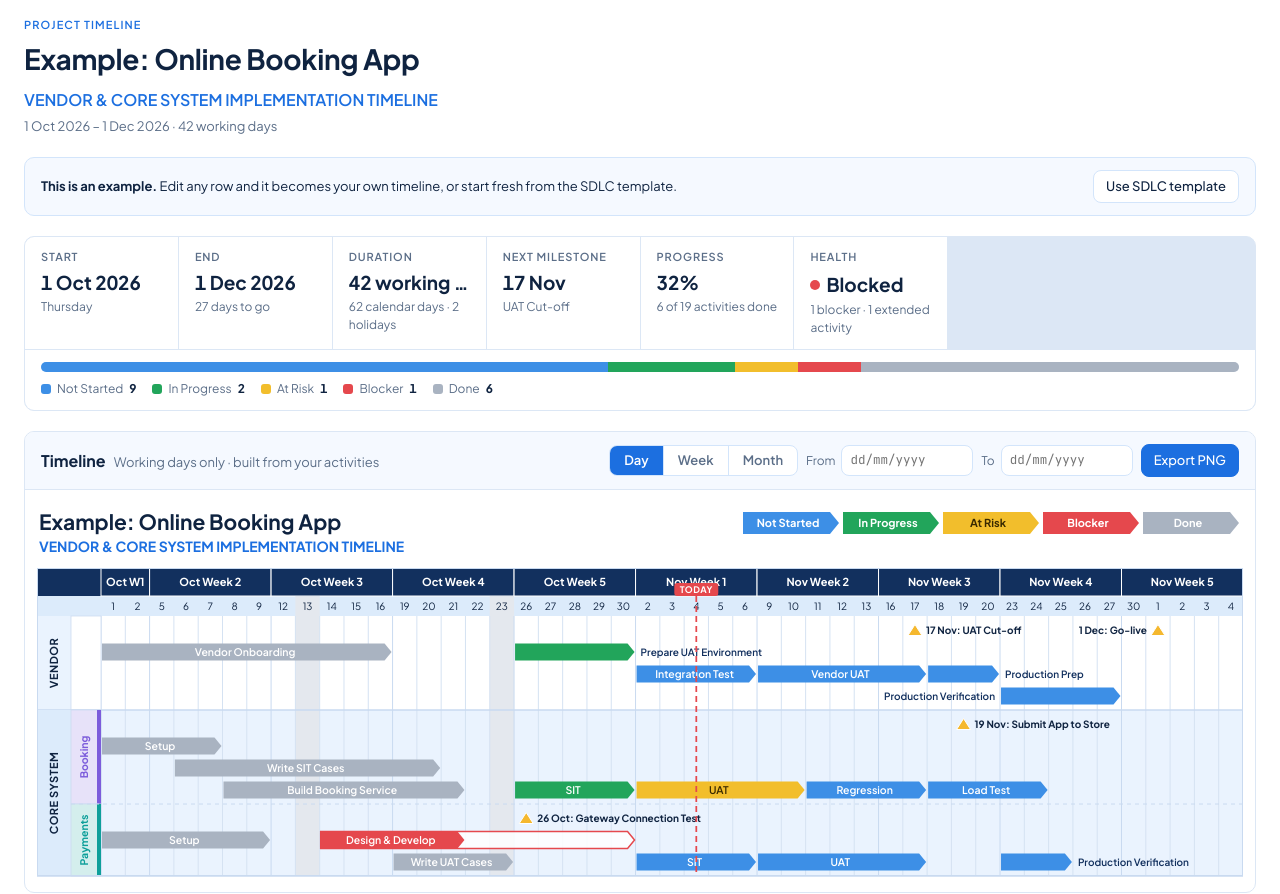
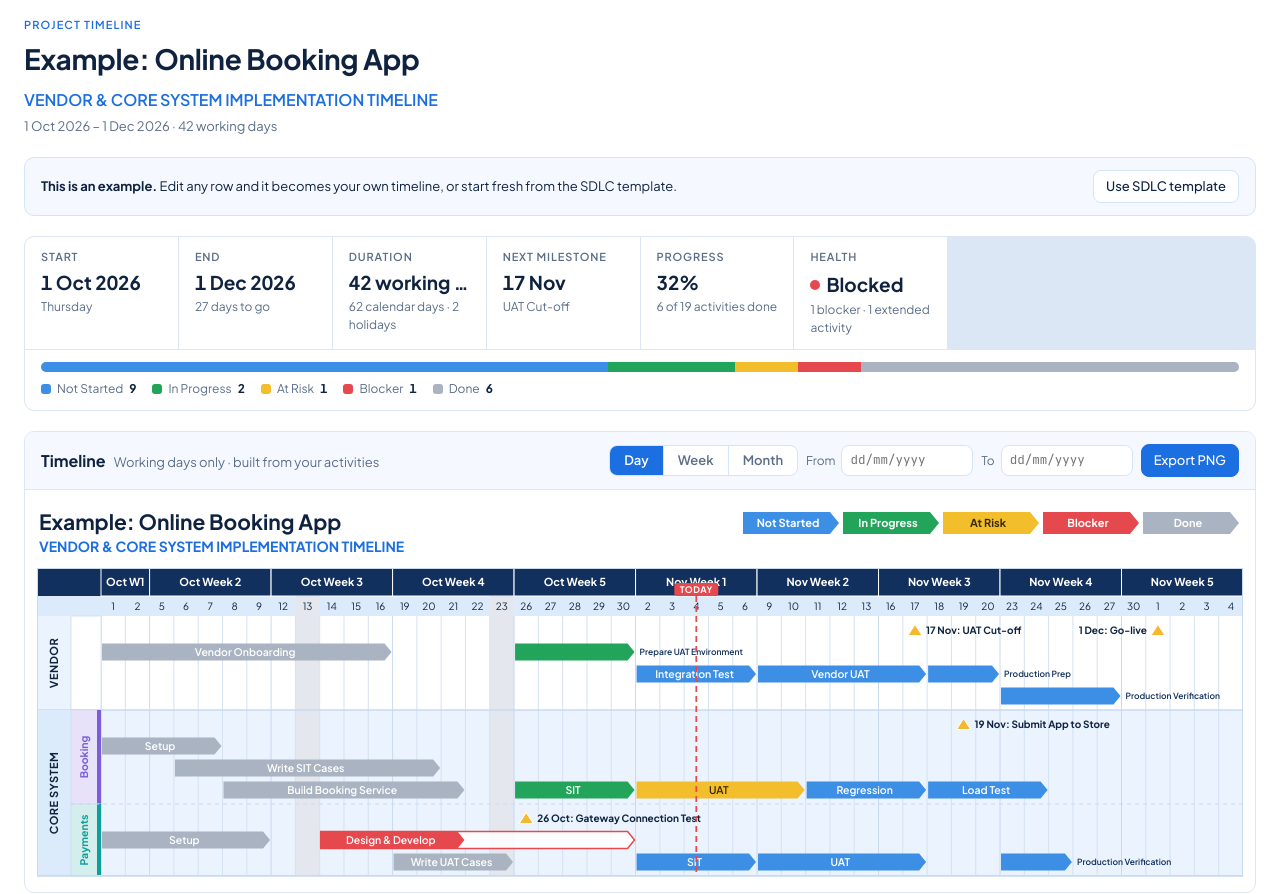
Before and after one commit to navaratveera/pm-hub, a plain HTML site: page timeline/index.html in a window 1280 px wide. Shown: the part 70-964 px from the top of the page. Drawn offline with Linux system fonts and the light colour scheme; a web font is replaced by a local one.

Commit message:
Timeline: outside names always on the right, smaller, never cut off at the edge
Co-Authored-By: Claude Opus 5.5 <noreply@anthropic.com>

```diff
--- a/timeline/index.html
+++ b/timeline/index.html
@@ -598,7 +598,7 @@ function tw(s,size,bold){ // rough text width; Thai glyphs are narrower than Lat
 function chev(x0,x1,y,h,tip){tip=Math.max(0,Math.min(tip,(x1-x0)/2));return x0+","+y+" "+(x1-tip)+","+y+" "+x1+","+(y+h/2)+" "+(x1-tip)+","+(y+h)+" "+x0+","+(y+h)}
 function wrapWords(s,max){var out=[],line="";String(s).split(/\s+/).forEach(function(w){if(!line)line=w;else if((line+" "+w).length<=max)line+=" "+w;else{out.push(line);line=w}});if(line)out.push(line);return out.slice(0,4)}
 
-function buildChart(p,availW){
+function buildChart(p,availW,padR){
   var H=holSet(p), its=p.items, t=today(), scale=SCALES[p.scale]?p.scale:"day";
   var a=Infinity,b=-Infinity,n;
   its.forEach(function(it){var sp=span(it);if(sp){a=Math.min(a,sp[0]);b=Math.max(b,finish(it))}});
@@ -634,7 +634,9 @@ function buildChart(p,availW){
   // projects/squads get their own narrow strip with rotated text, like lanes
   var LANEW=34, GROUPW=hasGroups?30:0, X0=LANEW+GROUPW;
   // always fit the page width; columns never grow past a comfortable maximum
-  var cw=Math.min(SCALES[scale].max,(availW-X0)/N), W=X0+N*cw;
+  // padR: blank space kept on the right so names beside the last bars are not cut off
+  padR=padR||0;
+  var cw=Math.min(SCALES[scale].max,(availW-X0-padR)/N), W=X0+N*cw, SW=W+padR;
   function cx(c){return X0+c*cw}
   function clamp(x){return Math.max(X0,Math.min(W,x))}
   // x where day d starts / ends on this scale
@@ -654,7 +656,7 @@ function buildChart(p,availW){
 
   // geometry + row packing
   // compact rows so long plans stay a manageable height
-  var ROWH=22, BH=17, TIP=7, FS=10.5;
+  var ROWH=22, BH=17, TIP=7, FS=10.5, OFS=8.5;
   // a name sits inside its bar when it fits (stepping the font down a little); otherwise it goes beside the bar
   function fitText(s,max){
     var sizes=[FS,9.5,8.5];
@@ -682,10 +684,8 @@ function buildChart(p,availW){
         var ft=fitText(label,geo.x1-geo.x0-TIP-8);
         geo.e0=geo.x0;geo.e1=geo.xR;
         if(ft){geo.label=ft.t;geo.fs=ft.fs}
-        else{ // outside: right of the bar, or left of it near the chart's right edge; the row keeps that space free
-          var ow=tw(label,FS-.5,true);
-          geo.out=label;geo.outLeft=geo.xR+6+ow>W&&geo.x0-6-ow>=X0;
-          if(geo.outLeft)geo.e0=geo.x0-6-ow;else geo.e1=geo.xR+6+ow;
+        else{ // outside: always to the right of the bar, in smaller type; the row keeps that space free
+          geo.out=label;geo.e1=geo.xR+5+tw(label,OFS,true);
         }
       }
       geos.push(geo);
@@ -700,6 +700,11 @@ function buildChart(p,availW){
     g.geo=geos;
     g.rows=Math.max(1,msEnds.length+tEnds.length);
   })});
+  if(!padR){
+    var over=0;
+    lanes.forEach(function(L){L.groups.forEach(function(g){g.geo.forEach(function(geo){if(geo.out&&geo.e1>W)over=Math.max(over,geo.e1-W)})})});
+    if(over>0)return buildChart(p,availW,Math.ceil(over)+8);
+  }
 
   // header groups (top row) and column labels (bottom row)
   var tops=[], wc={};
@@ -738,8 +743,8 @@ function buildChart(p,availW){
   });
   var BOT=y, HT=BOT+12;
   var o=[];
-  o.push('<svg xmlns="http://www.w3.org/2000/svg" width="'+W+'" height="'+HT+'" viewBox="0 0 '+W+' '+HT+'" font-family="'+FONT+'" role="img" aria-label="'+esc((title||"Timeline")+" chart")+'">');
-  o.push('<rect width="'+W+'" height="'+HT+'" fill="#FFFFFF"/>');
+  o.push('<svg xmlns="http://www.w3.org/2000/svg" width="'+SW+'" height="'+HT+'" viewBox="0 0 '+SW+' '+HT+'" font-family="'+FONT+'" role="img" aria-label="'+esc((title||"Timeline")+" chart")+'">');
+  o.push('<rect width="'+SW+'" height="'+HT+'" fill="#FFFFFF"/>');
   if(title)o.push('<text x="2" y="28" font-size="21" font-weight="700" fill="'+C.ink+'">'+esc(title)+'</text>');
   if(subtitle)o.push('<text x="2" y="'+(title?50:28)+'" font-size="14" font-weight="700" fill="'+C.accent+'">'+esc(subtitle)+'</text>');
   var lx=legendBelow?2:W-legendW;
@@ -755,7 +760,7 @@ function buildChart(p,availW){
     if(lab)o.push('<text x="'+(x+ww/2)+'" y="'+(HY+WK/2+4)+'" text-anchor="middle" font-size="11" font-weight="700" fill="#FFFFFF">'+esc(lab)+'</text>');
   });
   // body background
-  lanes.forEach(function(L,li){o.push('<rect x="0" y="'+L.y+'" width="'+W+'" height="'+L.h+'" fill="'+(li%2?C.laneB:"#FFFFFF")+'"/>')});
+  lanes.forEach(function(L,li){o.push('<rect x="0" y="'+L.y+'" width="'+SW+'" height="'+L.h+'" fill="'+(li%2?C.laneB:"#FFFFFF")+'"/>')});
   // holidays
   Object.keys(H).forEach(function(k){var d=+k;if(d<from||d>to||isWE(d))return;var x0=xs(d),x1=xe(d);
     o.push('<rect x="'+x0+'" y="'+(HY+WK)+'" width="'+Math.max(1.5,x1-x0)+'" height="'+(BOT-HY-WK)+'" fill="'+C.hol+'"><title>'+esc(fmtFull(d)+" · "+H[d])+'</title></rect>')});
@@ -794,7 +799,7 @@ function buildChart(p,availW){
       if(geo.ext)o.push('<polygon points="'+chev(geo.x0,geo.xR,ry,BH,TIP)+'" fill="#FFFFFF" fill-opacity=".85" stroke="'+st.c+'" stroke-width="1.5"/>');
       o.push('<polygon class="fill" points="'+chev(geo.x0,geo.x1,ry,BH,TIP)+'" fill="'+st.c+'"/>');
       if(geo.label)o.push('<text x="'+((geo.x0+geo.x1-TIP/2)/2)+'" y="'+(ty-(FS-geo.fs)/3)+'" text-anchor="middle" font-size="'+geo.fs+'" font-weight="600" fill="'+st.fg+'">'+esc(geo.label)+'</text>');
-      else if(geo.out)o.push('<text x="'+(geo.outLeft?geo.x0-6:geo.xR+6)+'" y="'+ty+'" text-anchor="'+(geo.outLeft?"end":"start")+'" font-size="'+(FS-.5)+'" font-weight="600" fill="'+C.head+'">'+esc(geo.out)+'</text>');
+      else if(geo.out)o.push('<text x="'+(geo.xR+5)+'" y="'+(ty-.6)+'" font-size="'+OFS+'" font-weight="600" fill="'+C.head+'">'+esc(geo.out)+'</text>');
     }
     o.push('</g>');
   })})});
```
